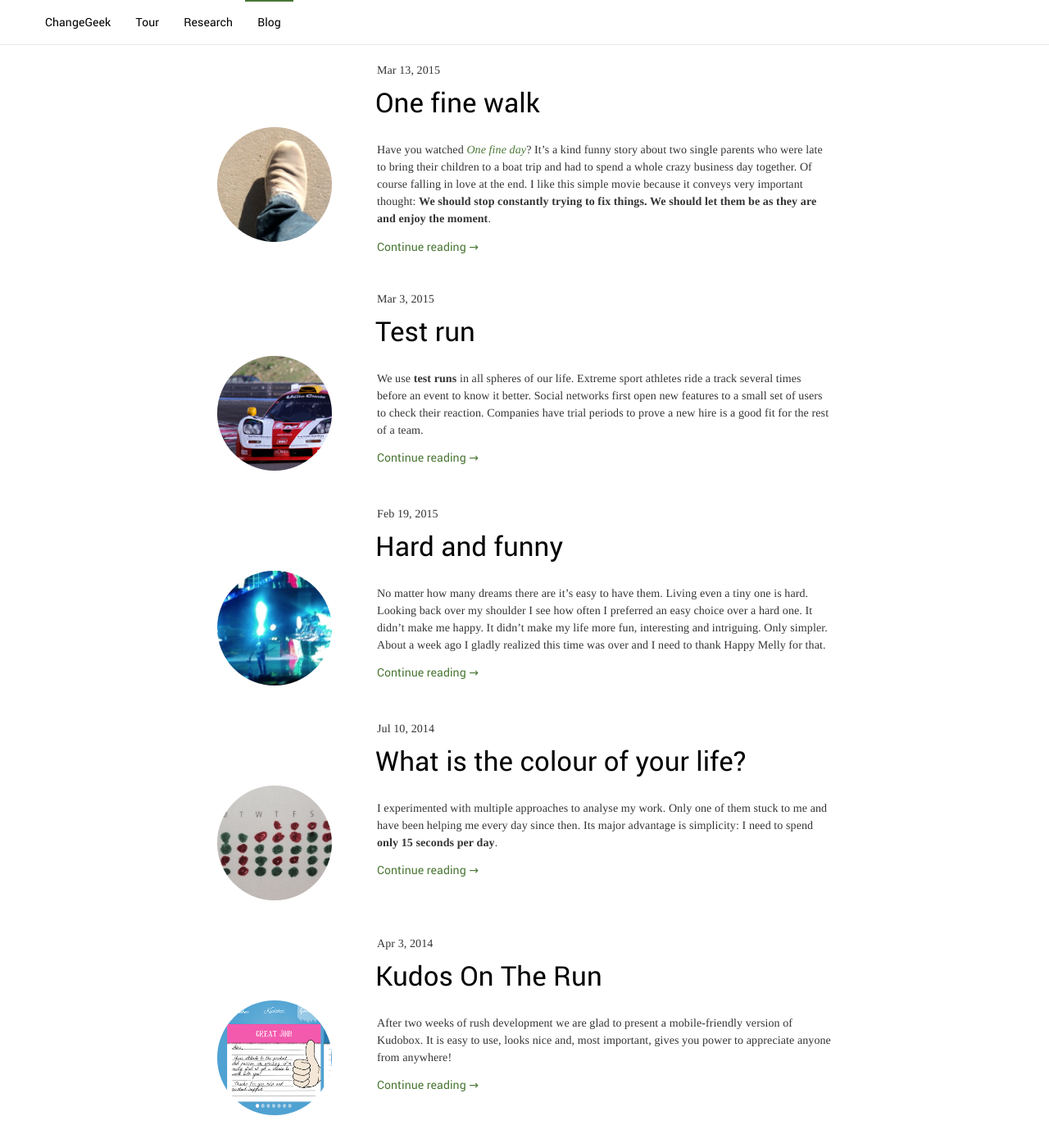
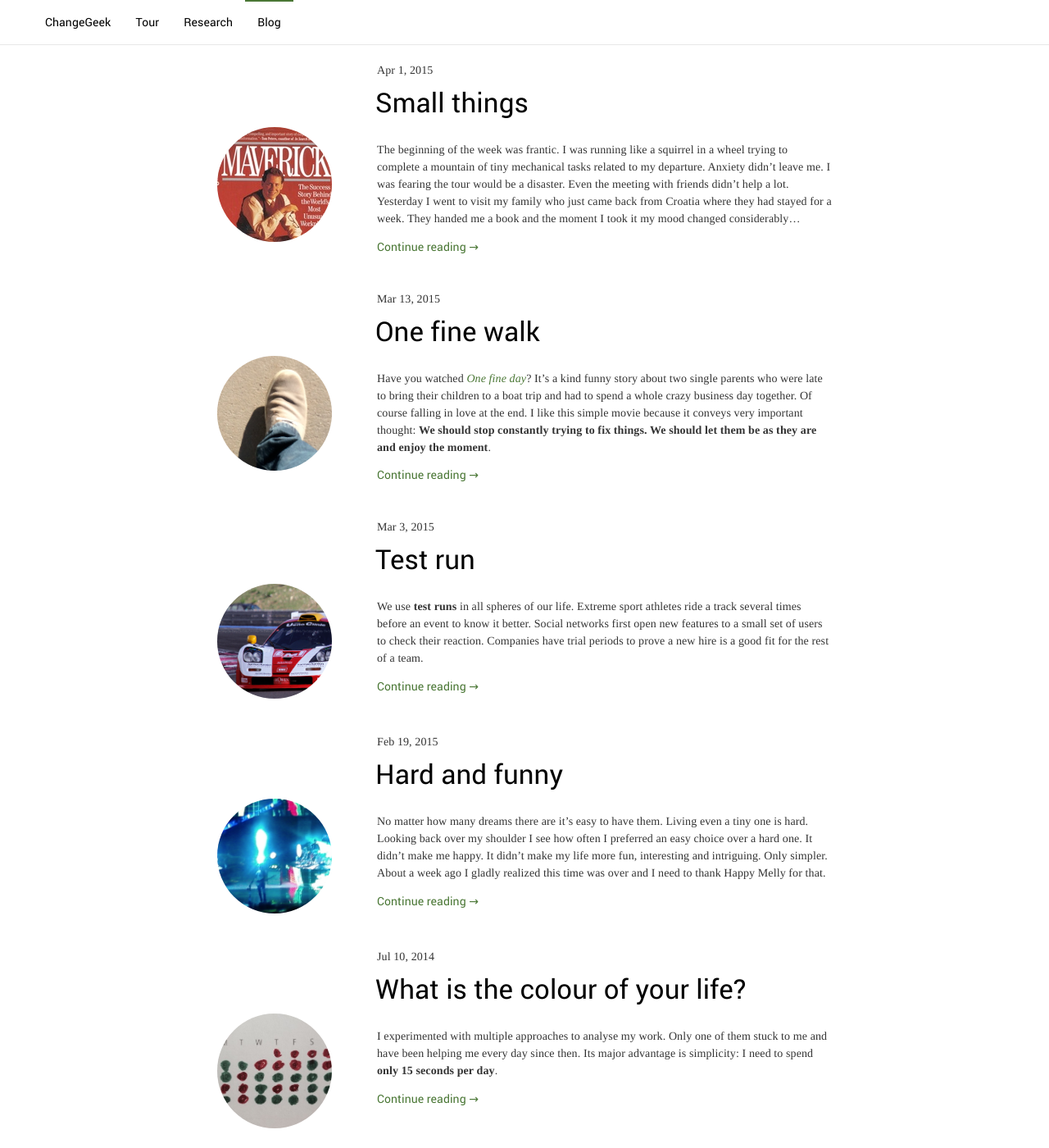
Before and after one commit to sery0ga/changegeek, a Jekyll site: the page built from blog/index.html, in a window 1280 px wide and 1400 px high. Shown: the whole window at 82% size. Built offline with Jekyll 4.4.1, drawn with Linux system fonts in a browser that asks for light colours; nearby versions of some CDN libraries; some web fonts are replaced; the list of posts is cut into pages by our own code.

Commit message:
Small things blogpost

```diff
--- /dev/null
+++ b/_posts/2015-04-01-small-things.markdown
@@ -0,0 +1,30 @@
+---
+layout: post
+status: publish
+published: true
+title: Small things
+author:
+  display_name: sery0ga
+  login: sery0ga
+  email: skotlov@gmail.com
+author_login: sery0ga
+author_email: skotlov@gmail.com
+image:
+    background: fff
+    url: /images/small_things.jpg
+    small: /images/maverick.jpg
+    author: JD Hancock
+    author_site: https://www.flickr.com/photos/jdhancock/
+categories:
+tags: [Happiness, Work, Happy Melly Tour]
+comments: []
+---
+The beginning of the week was frantic. I was running like a squirrel in a wheel trying to complete a mountain of tiny mechanical tasks related to my departure. Anxiety didn’t leave me. I was fearing the tour would be a disaster. Even the meeting with friends didn’t help a lot. Yesterday I went to visit my family who just came back from Croatia where they had stayed for a week. They handed me a book and the moment I took it my mood changed considerably...
+
+Last September I went to Croatia for a month. It was the end of the season with lovely sun, warm sea and not so many people on a beach. I stayed at my sister's summer house and decided to grab that opportunity and order several paper books from Amazon. Delivery costs to Russia are usually 3-4 times higher than a price of a book itself. Having a lazy mood &mdash; hey, I was on vacation after all &mdash; I postponed the order till the last possible moment. My laziness got paid &mdash; I received only one book in time out of three.
+
+I took the book and to my surprise it was one of the two I ordered in autumn &mdash; <a href="http://www.amazon.com/Maverick-Success-Behind-Unusual-Workplace/dp/0446670553" target="_blank">Maverick</a> by <a href="http://en.wikipedia.org/wiki/Ricardo_Semler" target="_blank">Ricardo Semler</a>. Some kind neighbour received the package and kept it for several months. What a lucky coincidence! **Going on a tour to visit fantastic companies being accompanied by a book about a fantastic company**.
+
+I put the book at the corner of my current working table. I smile each time I look at it.
+
+_May be you can smile with me now?_
--- a/index.html
+++ b/index.html
@@ -8,7 +8,7 @@ layout: default
       <div class="row">
         <div class="col-md-offset-1 col-md-10 text-center">
             <h1>I would love to visit your company</h1>
-            <p>I’m going on a world tour to learn what fantastic, transparent and innovative companies are doing, share my experience and blog about my findings</p>
+            <p>I’m on a world tour to learn what fantastic, transparent and innovative companies are doing, share my experience and blog about my findings</p>
             <div class="text-center invite-block">
               <a href="/tour" class="btn btn-invite btn-lg btn-default">Learn More</a>
             </div>
```
Also changed, not shown: images/faces/small_things.png (added), images/faces/small_things2.png (added), images/maverick.jpg (added), images/small_things.jpg (added).
